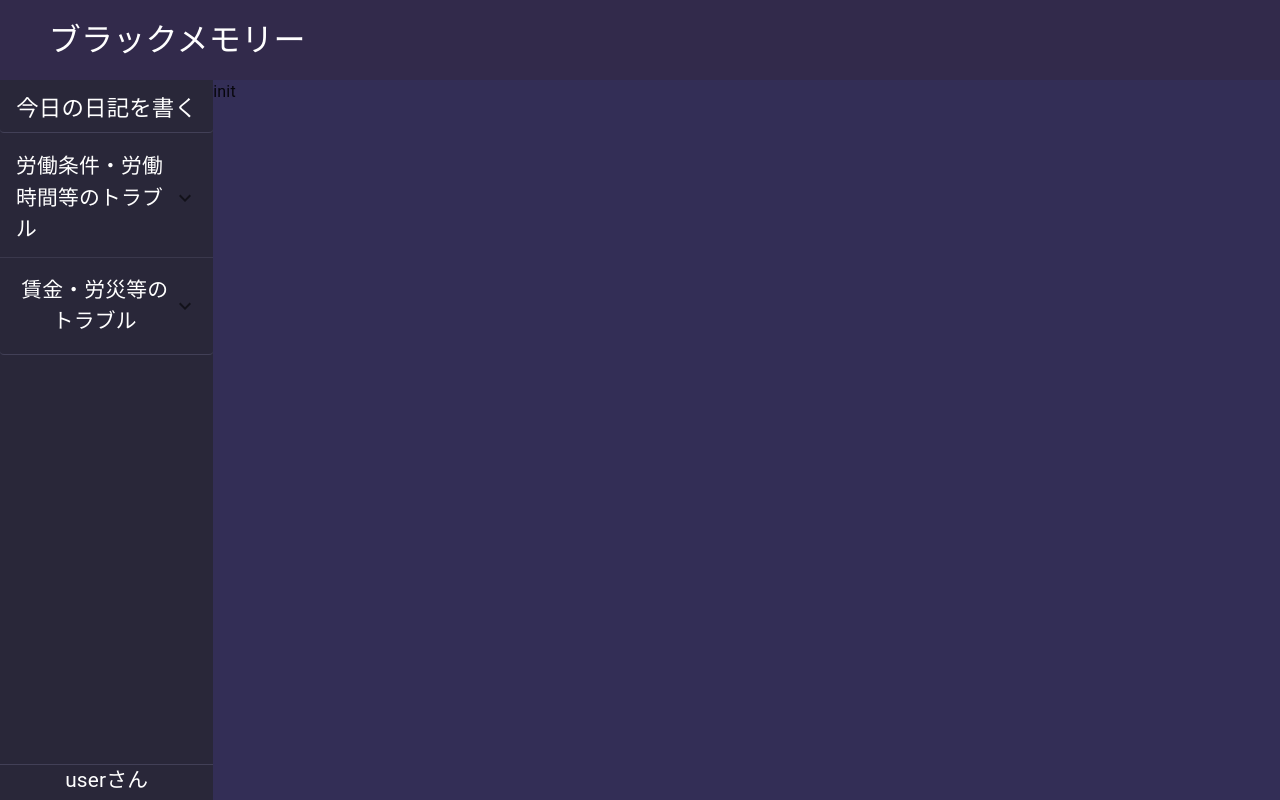
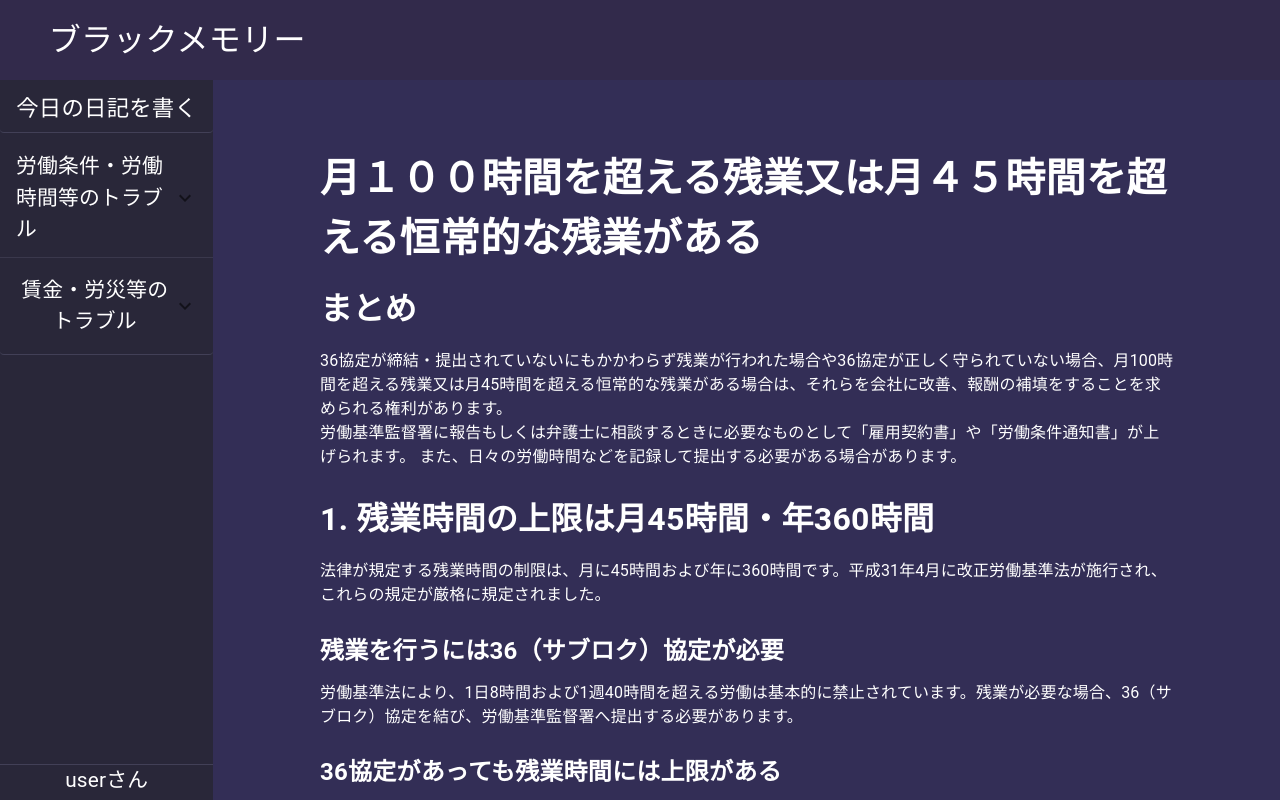
Before and after one commit to MinamizonoEno/BlackMemory_Front, a React (Vite) app: page /ExcessiveOvertime in a window 1280 px wide. Built offline with nearby package versions, Linux system fonts and the light colour scheme.

Commit message:
feat:残業ページの実装

```diff
--- a/src/pages/workTrouble/ExcessiveOvertimePage.tsx
+++ b/src/pages/workTrouble/ExcessiveOvertimePage.tsx
@@ -1,9 +1,154 @@
+import { Box, List, ListItem, Paper, Typography } from "@mui/material";
 import { MainPageLayout } from "../../style/MainPageLayout";
 
 export const ExcessiveOvertimePage = () => {
+  const styles = {
+    paper: {
+      padding: "5%",
+      margin: "5%",
+      marginTop: "0%",
+      backgroundColor: "transparent",
+      boxShadow: "none",
+    },
+    sectionHeader: {
+      fontSize: "2rem",
+      color: "#fff",
+      fontWeight: "bold",
+      margin: "16px 0",
+    },
+    subSectionHeader: {
+      fontSize: "1.5rem",
+      color: "#fff",
+      fontWeight: "bold",
+      margin: "12px 0",
+    },
+    listItem: {
+      fontSize: "1rem",
+      color: "#fff",
+      marginBottom: "3%",
+    },
+  };
   return (
     <MainPageLayout>
-      <>init</>
+      <Box sx={{ overflow: "auto", height: "100%" }}>
+        <Paper sx={styles.paper}>
+          <Typography
+            sx={{
+              fontSize: "2.5rem",
+              color: "#fff",
+              fontWeight: "bold",
+              margin: "16px 0",
+            }}
+          >
+            月１００時間を超える残業又は月４５時間を超える恒常的な残業がある
+          </Typography>
+          <Typography sx={styles.sectionHeader}>まとめ</Typography>
+          <Typography sx={styles.listItem}>
+            36協定が締結・提出されていないにもかかわらず残業が行われた場合や36協定が正しく守られていない場合、月100時間を超える残業又は月45時間を超える恒常的な残業がある場合は、それらを会社に改善、報酬の補填をすることを求められる権利があります。
+            <br />
+            労働基準監督署に報告もしくは弁護士に相談するときに必要なものとして「雇用契約書」や「労働条件通知書」が上げられます。
+            また、日々の労働時間などを記録して提出する必要がある場合があります。
+          </Typography>
+          <Typography sx={styles.sectionHeader}>
+            1. 残業時間の上限は月45時間・年360時間
+          </Typography>
+          <Typography sx={styles.listItem}>
+            法律が規定する残業時間の制限は、月に45時間および年に360時間です。平成31年4月に改正労働基準法が施行され、これらの規定が厳格に規定されました。
+          </Typography>
+          <Typography sx={styles.subSectionHeader}>
+            残業を行うには36（サブロク）協定が必要
+          </Typography>
+          <Typography sx={styles.listItem}>
+            労働基準法により、1日8時間および1週40時間を超える労働は基本的に禁止されています。残業が必要な場合、36（サブロク）協定を結び、労働基準監督署へ提出する必要があります。
+          </Typography>
+
+          <Typography sx={styles.subSectionHeader}>
+            36協定があっても残業時間には上限がある
+          </Typography>
+          <Typography sx={styles.listItem}>
+            36協定を結んだ場合でも、残業時間の上限は「月に45時間・年に360時間」と厳格に定められています。
+          </Typography>
+
+          <Typography sx={styles.sectionHeader}>
+            2. 45時間以上の残業が許可されるケース
+          </Typography>
+          <Typography sx={styles.listItem}>
+            36協定を結んだ場合の上限は、月に45時間および年に360時間ですが、これを超える残業が許可される状況が存在します。
+          </Typography>
+
+          <Typography sx={styles.subSectionHeader}>
+            特別条項が付いた36協定が締結された場合
+          </Typography>
+          <Typography sx={styles.listItem}>
+            臨時の理由や特別な事情があり、制限時間を超えて労働が必要な場合には、「特別条項付き36協定」と呼ばれる協定を結ぶことができます。
+          </Typography>
+
+          <Typography sx={styles.subSectionHeader}>
+            上限の制限が適用されない、または猶予が与えられる事業・業務の場合
+          </Typography>
+          <Typography sx={styles.listItem}>
+            新技術や新商品の研究開発など一部の業務では上限の制約がかからない場合があります。一部の事業や業務においては上限の制約が免除されるか、あるいは一定の猶予が与えられることがあります。
+          </Typography>
+
+          <Typography sx={styles.sectionHeader}>
+            3. 残業上限を超えた場合の企業への罰則
+          </Typography>
+          <Typography sx={styles.listItem}>
+            違法な残業が行われた場合、企業には刑罰が科されます。具体的な違法行為と刑罰については以下の通りです。
+          </Typography>
+
+          <Typography sx={styles.subSectionHeader}>
+            違法とされる残業のケース
+          </Typography>
+
+          <List sx={styles.listItem}>
+            <ListItem>
+              36協定が締結・提出されていないにもかかわらず残業が行われた場合
+            </ListItem>
+            <ListItem>
+              36協定は締結・提出されているが、36協定で規定された時間を超える残業が行われた場合
+            </ListItem>
+            <ListItem>
+              ある月の残業時間と休日労働の合計が100時間以上になった場合
+            </ListItem>
+            <ListItem>
+              残業時間と休日労働の合計の2～6か月平均が80時間を超えた場合
+            </ListItem>
+            <ListItem>月45時間超の残業が年に7回以上あった場合</ListItem>
+          </List>
+
+          <Typography sx={styles.subSectionHeader}>
+            違法となった場合の企業に科される刑罰
+          </Typography>
+          <Typography sx={styles.listItem}>
+            違法な残業を指示した管理職や、是正のための対策を怠った企業の代表者も刑罰の対象となります。具体的な刑罰は「6か月以下の懲役または30万円以下の罰金」です（労働基準法第119条）。
+          </Typography>
+
+          <Typography sx={styles.sectionHeader}>
+            4. 長時間の残業が続く場合の対策
+          </Typography>
+          <Typography sx={styles.listItem}>
+            長時間の残業が続く場合の対策として、以下のアプローチが考えられます。
+          </Typography>
+
+          <Typography sx={styles.subSectionHeader}>36協定を確認する</Typography>
+          <Typography sx={styles.listItem}>
+            所属する会社において36協定や特別条項付き36協定が結ばれているかどうかを確認することが重要です。
+          </Typography>
+
+          <Typography sx={styles.subSectionHeader}>
+            労働基準監督署への通報
+          </Typography>
+          <Typography sx={styles.listItem}>
+            企業の違法な行為が確認された場合、労働基準監督署へ通報することが有効な手段です。
+          </Typography>
+
+          <Typography sx={styles.subSectionHeader}> 弁護士への相談</Typography>
+          <Typography sx={styles.listItem}>
+            違法な残業が是正されることを望む場合、弁護士への相談が有益です。残業代請求には時効があるため、その期間に注意が必要です。
+          </Typography>
+        </Paper>
+      </Box>
     </MainPageLayout>
   );
 };
--- a/src/pages/workTrouble/WorkCondMismatchPage.tsx
+++ b/src/pages/workTrouble/WorkCondMismatchPage.tsx
@@ -47,7 +47,7 @@ export const WorkCondMismatchPage = () => {
             また、賃金の差異がある場合はそれが分かる書類や、労働条件の違いであれば日々の労働時間などを記録して提出する必要があります。
           </Typography>
           <Typography sx={styles.sectionHeader}>
-            よく見受けられる条件の相違とは
+            1. よく見受けられる条件の相違とは
           </Typography>
           <Typography sx={styles.listItem}>
             求人票に掲載された労働条件と実際の労働条件が異なる場合、以下はよくあるケースです。
@@ -67,7 +67,7 @@ export const WorkCondMismatchPage = () => {
           </Typography>
 
           <Typography sx={styles.sectionHeader}>
-            労働基準法に違反する深刻な相違とは
+            2. 労働基準法に違反する深刻な相違とは
           </Typography>
           <Typography sx={styles.listItem}>
             求人票における「見込み」とは異なり、「労働条件の明示」内容と実際の労働条件が一致しない場合、労働者は明示された条件通りに要求する権利があります。
@@ -80,7 +80,7 @@ export const WorkCondMismatchPage = () => {
           </Typography>
 
           <Typography sx={styles.sectionHeader}>
-            入社時の「労働条件の明示」が重要な要点
+            3. 入社時の「労働条件の明示」が重要な要点
           </Typography>
           <Typography sx={styles.listItem}>
             求人票は広く配布されますが、「雇用契約書」や「労働条件通知書」は具体的に明示される重要な書類です。
@@ -101,7 +101,7 @@ export const WorkCondMismatchPage = () => {
           </List>
 
           <Typography sx={styles.sectionHeader}>
-            ケース別トラブルに対処する方法
+            4. ケース別トラブルに対処する方法
           </Typography>
           <Typography sx={styles.listItem}>
             <Typography component="span" sx={{ fontWeight: "bold" }}>
```
